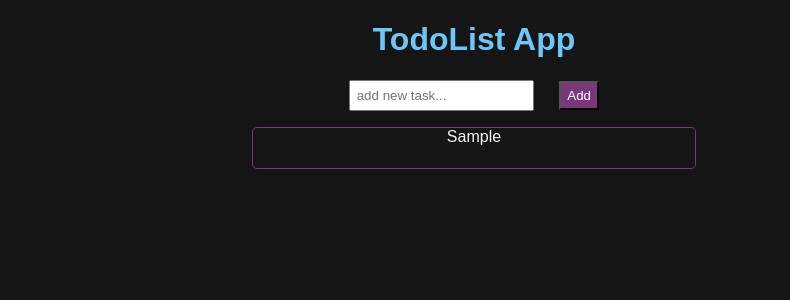
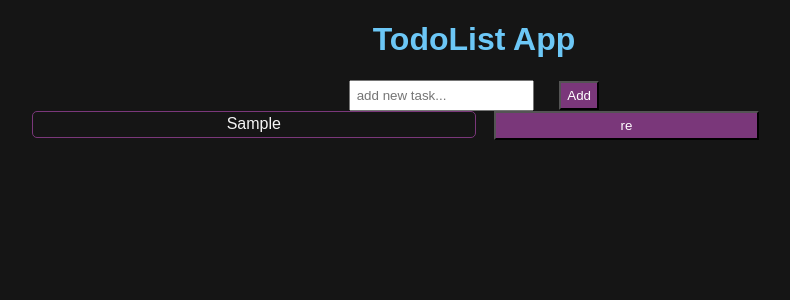
Before and after one commit to rakeshdeka/todo-app, a React (Vite) app: page / in a window 1280 px wide. Both pictures are taken after typing "Sample" into the empty fields and a click on the button "Add". Shown: the top 300 px of the page, without its empty margins (166-956 px from the left). Built offline with nearby package versions, Linux system fonts and the light colour scheme.

Commit message:
added remove feature

```diff
--- a/src/HomePage.jsx
+++ b/src/HomePage.jsx
@@ -8,7 +8,7 @@ export default function HomePage() {
         setNewValue(event.target.value);
     };
 
-    const handleAddValue = () => {
+    const handleAdd = () => {
         if (newValue !== "") {
             setValues([...values, newValue]);
             setNewValue("");
@@ -16,6 +16,14 @@ export default function HomePage() {
     };
     // console.log(values);
     // console.log(newValue);
+    // const handleRemove=()=>{
+
+    // }
+    const handleRemove = (index) => {
+        const newValues = [...values];
+        newValues.splice(index, 1);
+        setValues(newValues);
+    };
 
     return (
         <>
@@ -28,19 +36,26 @@ export default function HomePage() {
                     placeholder=" add new task..."
                 />
 
-                <button onClick={handleAddValue}>Add</button>
+                <button onClick={handleAdd}>Add</button>
             </div>
+
             <div className="inputBoxDiv">
 
                 {values.map((value, index) => (
-                    <p className="inputbox" key={index}>
-                        {value}
-                    </p>
+                    <div className="input-wrapper">
+                        <div key={index} className="inputbox">
+                            <div className="realInput">{value}</div>
+
+
+                        </div>
+                        <button className="rm-btn" onClick={() => handleRemove(index)}>re</button>
+                    </div>
 
                 ))}
 
             </div>
 
+
         </>
     );
 }
--- a/src/homePage.css
+++ b/src/homePage.css
@@ -38,8 +38,29 @@ input {
     color: whitesmoke;
     border: 1px solid #7a377a;
     margin-bottom: 2px;
-    height: 40px;
-    width: 35%;
+    /* height: 40px; */
+    width: 50%;
     border-radius: 5px;
+    display: flex;
+    flex-direction: column;
+    justify-content: center;
+    /* align-items: center; */
 
 }
+
+.realInput {
+    /* border: 1px solid red; */
+    /* background-color: #6cc7f6; */
+    text-align: center;
+
+}
+
+.rm-btn {
+    width: 30%;
+}
+
+.input-wrapper {
+    display: flex;
+    width: 70%;
+    height: 50%;
+}
```
